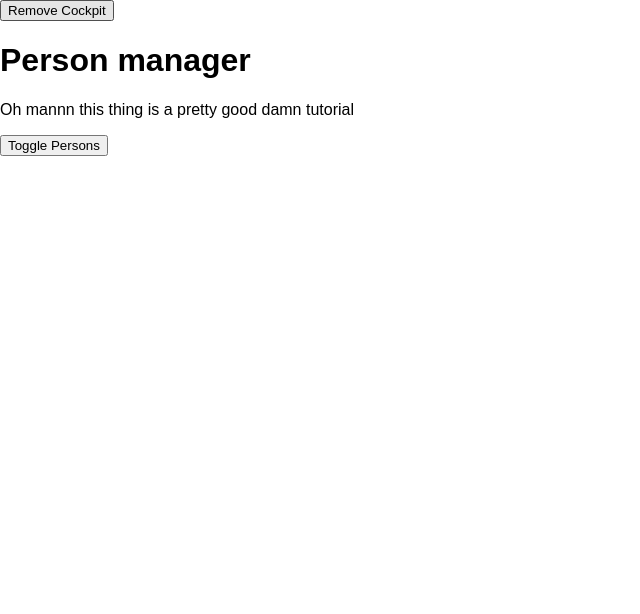
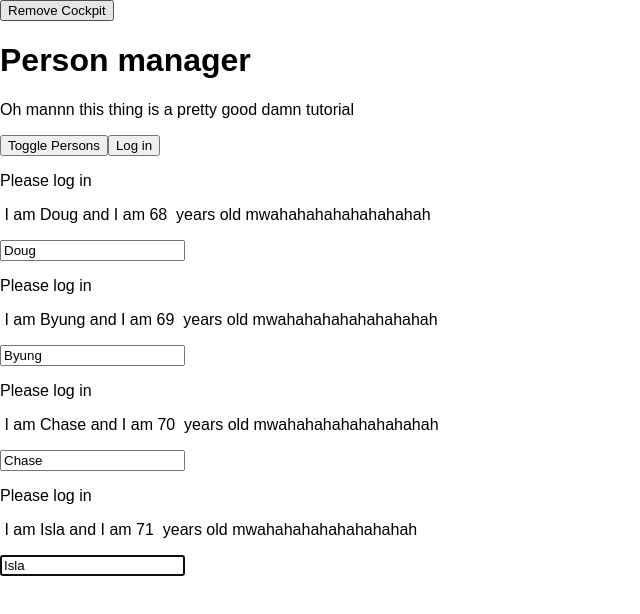
Before and after one commit to byshiny/reactlearn, a React app in the folder react-guide/: page / in a window 1280 px wide. Shown: the top 614 px of the page, without its empty margins (0-640 px from the left). Built offline with nearby package versions, Linux system fonts and the light colour scheme.

Commit message:
yay context works

```diff
--- a/package.json
+++ b/package.json
@@ -3,8 +3,9 @@
   "version": "0.1.0",
   "private": true,
   "dependencies": {
-    "react": "^16.7.0",
-    "react-dom": "^16.7.0",
+    "prop-types": "^15.7.2",
+    "react": "^16.8.6",
+    "react-dom": "^16.8.6",
     "react-scripts": "2.1.3"
   },
   "scripts": {
--- a/react-guide/src/components/Cockpit/Cockpit.js
+++ b/react-guide/src/components/Cockpit/Cockpit.js
@@ -1,6 +1,11 @@
-import React, { useEffect } from 'react';
+import React, { useEffect, useRef } from 'react';
 import classes from './Cockpit.css';
-const Cockpit = (props) => {
+import AuthContext from '../../context/auth-context';
+const Cockpit = props => {
+  const toggleBtnRef = useRef(null);
+
+
+
   //also consider using useState...
       useEffect(() => {
         console.log('[Cockpit.js] useEffect');
@@ -11,7 +16,7 @@
           alert('Saved data to cloud!');
 
         }, 1000);
-
+        toggleBtnRef.current.click();
         return () => {
           clearTimeout(timer);
           console.log('[Cockpit.js] cleanup work in useEffect');
@@ -45,9 +50,13 @@
         <div className={classes.Cockpit}>
         <h1>  {props.title} </h1>
         <p className = {assignedClasses.join(' ')}> Oh mannn this thing is a pretty good damn tutorial</p>
-        <button
+        <button ref={toggleBtnRef}
         className={btnClass}
         onClick={props.clicked} >Toggle Persons </button>
+        <AuthContext.Consumer>
+          {(context) => <button onClick={context.login}> Log in </button> }
+
+        </AuthContext.Consumer>
       </div>
 
 
--- a/react-guide/src/components/Persons/Person/Person.js
+++ b/react-guide/src/components/Persons/Person/Person.js
@@ -4,11 +4,29 @@
 import withClass from '../../../hoc/withClass'
 import Aux from '../../../hoc/Aux';
 import PropTypes from 'prop-types';
+import AuthContext from '../../../context/auth-context';
 class Person extends Component{
+
+    constructor(props) {
+        super(props);
+        this.inputElementRef = React.createRef();
+    }
+
+
+    componentDidMount() {
+        // this.inputElement.focus();
+        this.inputElementRef.current.focus();
+    }
+
     render() {
         console.log('[Person.js] rendering...');
         return (
             <aux>
+                <AuthContext.Consumer>
+                    {(context)=>
+                    context.authenticated ? <p> Authenticated!</p> : <p> Please log in</p>}
+                </AuthContext.Consumer>
+
             <p onClick={ this.props.click }> &nbsp;I am&nbsp;
             { this.props.name } and I am&nbsp;
     {this.props.age}&nbsp; years old mwahahahahahahahahah
@@ -16,7 +34,12 @@
             <p>
                 {this.props.children}
             </p>
-            <input type="text" onChange = {this.props.changed} value={this.props.name}></input>
+            <input
+            type="text"
+            //ref = {(inputEl) => {this.inputElement =inputEl} }
+            ref = {this.inputElementRef}
+            onChange = {this.props.changed}
+            value={this.props.name}></input>
 
             </aux>
         )
--- a/react-guide/src/components/Persons/Persons.js
+++ b/react-guide/src/components/Persons/Persons.js
@@ -43,7 +43,7 @@
                 click={()=> this.props.clicked(index)}
 
                 changed={(event) => this.props.changed(event, person.id)}
-
+                isAuth = {this.props.isAuthenticated}
                 />
             );
         });
--- a/react-guide/src/containers/App.js
+++ b/react-guide/src/containers/App.js
@@ -5,6 +5,7 @@
 import ErrorBoundary from '../ErrorBoundary/ErrorBoundary';
 import withClass from '../hoc/withClass';
 import Aux from '../hoc/Aux';
+import AuthContext from '../context/auth-context';
 class App extends Component {
 
 
@@ -27,7 +28,8 @@
     otherState:'Some other state value',
     showPersons: false,
     showCockpit: true,
-    changeCounter: 0
+    changeCounter: 0,
+    authenticated: false
   }
 
   static getDerivedStateFromProps(props, state){
@@ -105,6 +107,13 @@
     persons.splice(personIndex, 1);
     this.setState({persons:persons})
   }
+
+  loginHandler = () => {
+    this.setState({authenticated: true});
+
+
+  };
+
 render() {
 
   console.log('[App.js] render ')
@@ -115,6 +124,7 @@
       <Persons persons={this.state.persons}
         clicked={this.deletePersonHandler}
         changed={this.nameChangeHandler}
+        isAuthenticated = {this.state.authenticated}
        />
         ;
 
@@ -127,7 +137,8 @@
     return (
         <aux>
         <button onClick={() => {this.setState({ showCockpit: false})}}> Remove Cockpit </button>
-
+          <AuthContext.Provider value={{authenticated: this.state.authenticated,
+            login: this.loginHandler}}>
           {this.state.showCockpit ? (
           <Cockpit
             title={this.props.appTitle}
@@ -136,6 +147,7 @@
             clicked={this.togglePersonHandler}
           /> ) : null}
           {persons}
+          </AuthContext.Provider>
         </aux>
     );
 
--- /dev/null
+++ b/react-guide/src/context/auth-context.js
@@ -0,0 +1,10 @@
+import React from 'react';
+
+const AuthContext = React.createContext({
+    authenticated: false,
+    login: () => {}
+
+
+});
+
+export default AuthContext;
```
